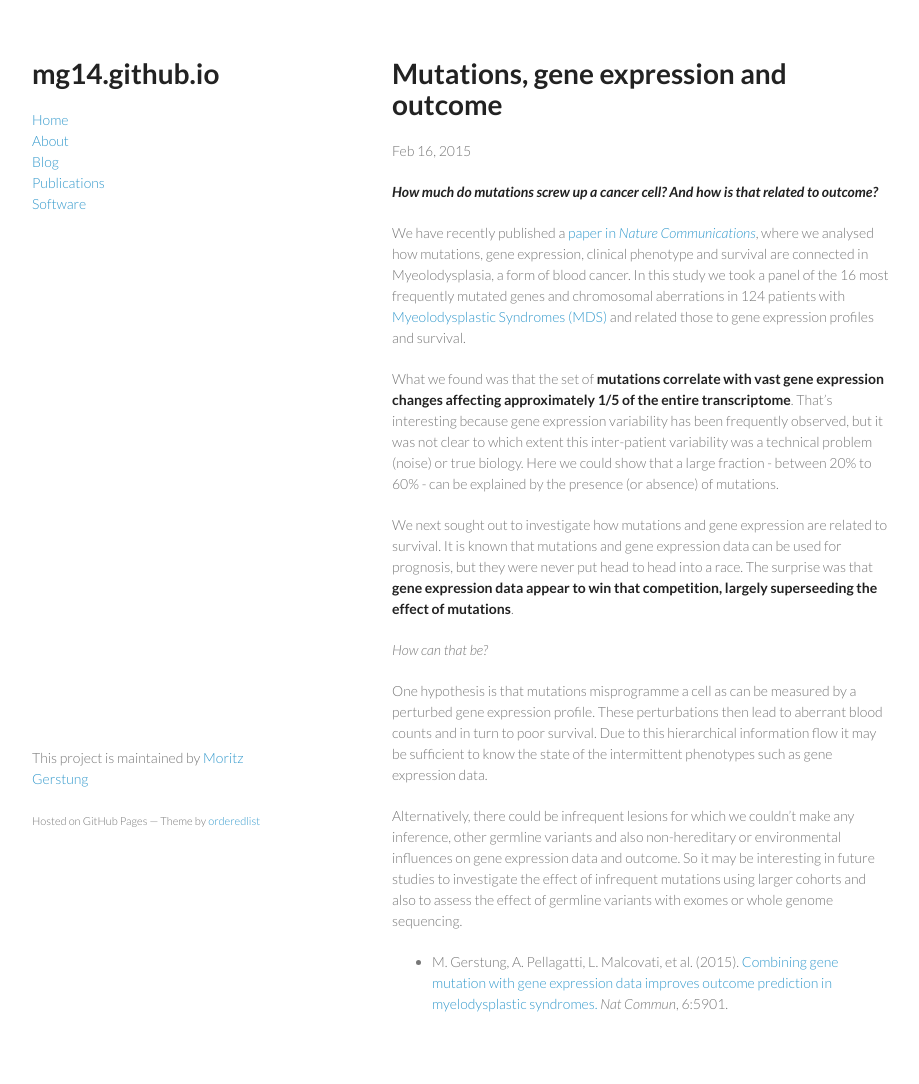
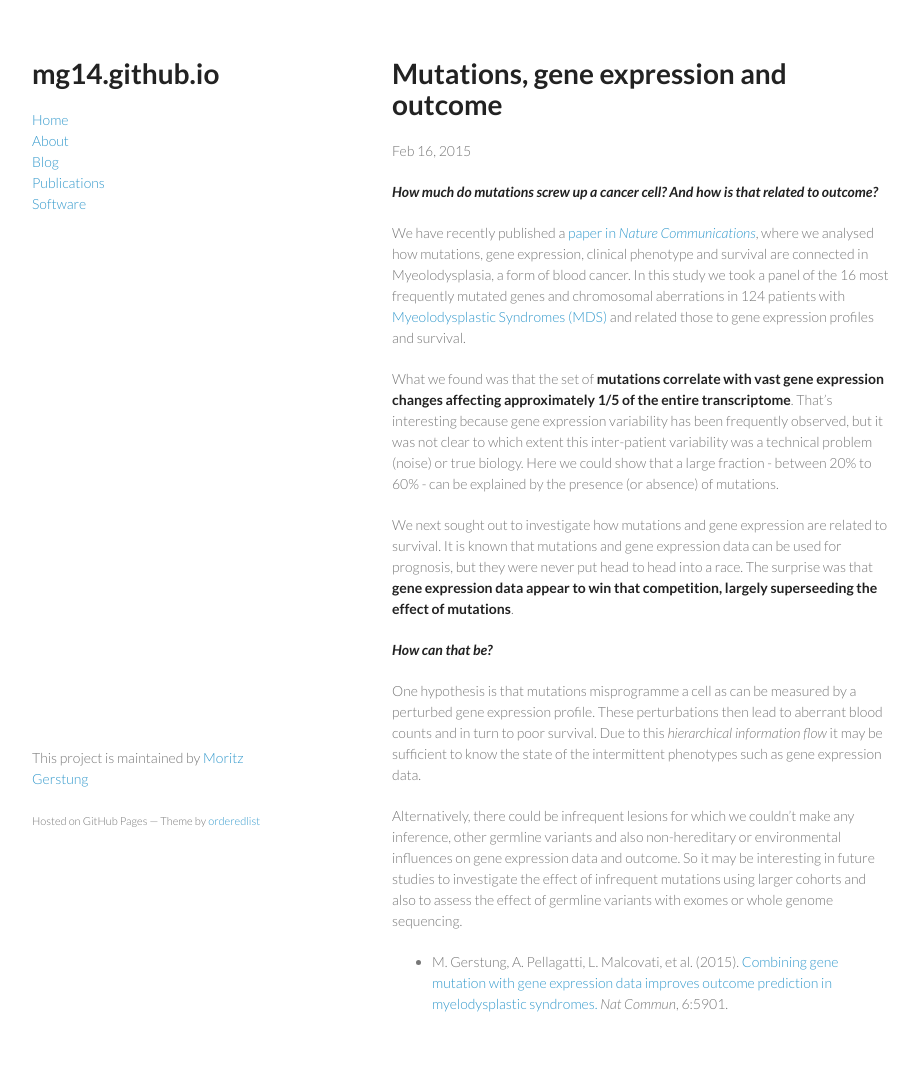
Before and after one commit to mg14/mg14.github.io, a Jekyll site: the page built from _posts/2015-02-16-myelodysplasia.md, in a window 1280 px wide. Shown: the whole page, without its empty margins (178-1097 px from the left). Built offline with Jekyll 4.4.1, drawn with Linux system fonts in a browser that asks for light colours; Markdown is read by kramdown in place of the engine named in the settings.

Commit message:
Reformat

```diff
--- a/_posts/2015-02-16-myelodysplasia.md
+++ b/_posts/2015-02-16-myelodysplasia.md
@@ -17,10 +17,10 @@ could show that a large fraction - between 20% to 60% - can be explained by the
 We next sought out to investigate how mutations and gene expression are related to survival. It is known that mutations and gene expression data can be used for prognosis, but they
 were never put head to head into a race. The surprise was that **gene expression data appear to win that competition, largely superseeding the effect of mutations**.
 
-*How can that be?*
+**_How can that be?_**
 
 One hypothesis is that mutations misprogramme a cell as can be measured by a perturbed  gene expression profile. These perturbations then lead to
-aberrant blood counts and in turn to poor survival. Due to this hierarchical information flow it may be sufficient to know the state of the intermittent phenotypes such
+aberrant blood counts and in turn to poor survival. Due to this *hierarchical information flow* it may be sufficient to know the state of the intermittent phenotypes such
 as gene expression data.
 
 Alternatively, there could be infrequent lesions for which we couldn't make any inference,  other germline variants and also non-hereditary or environmental influences on gene expression data and outcome.
```
